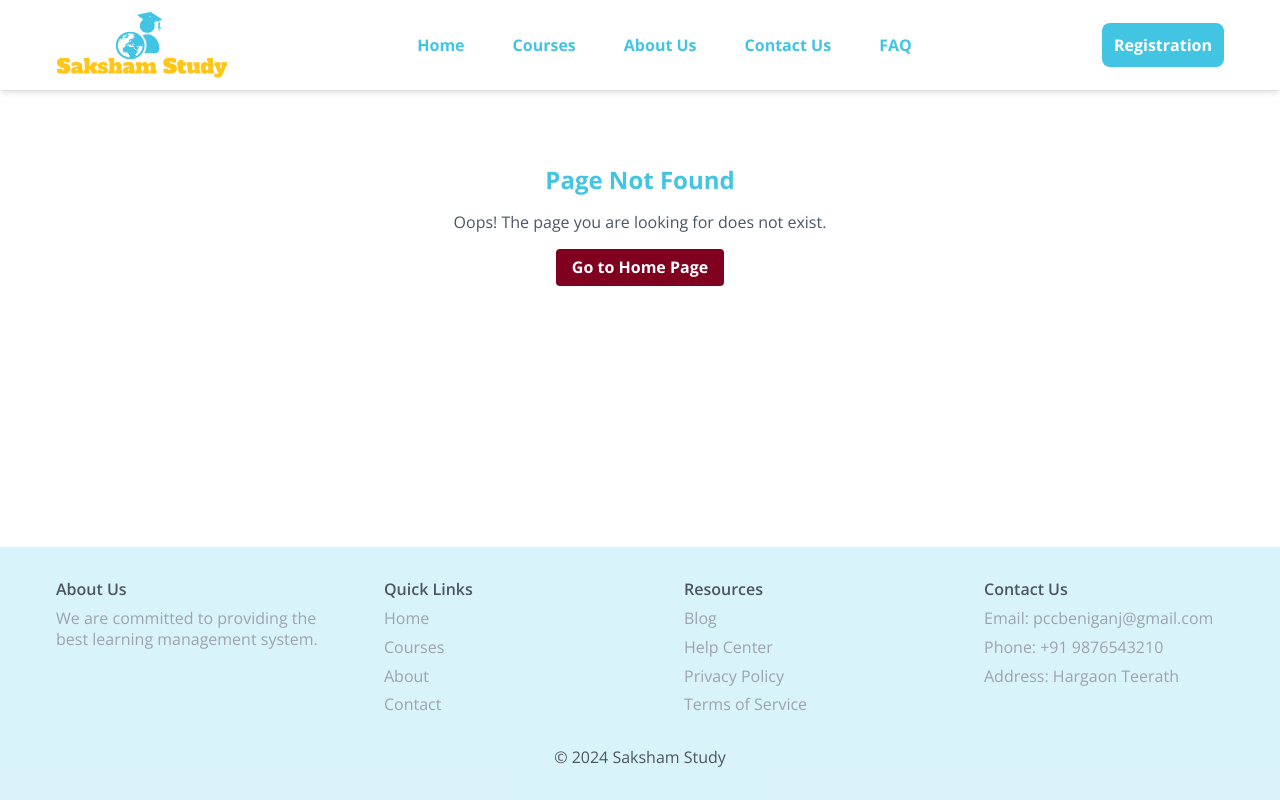
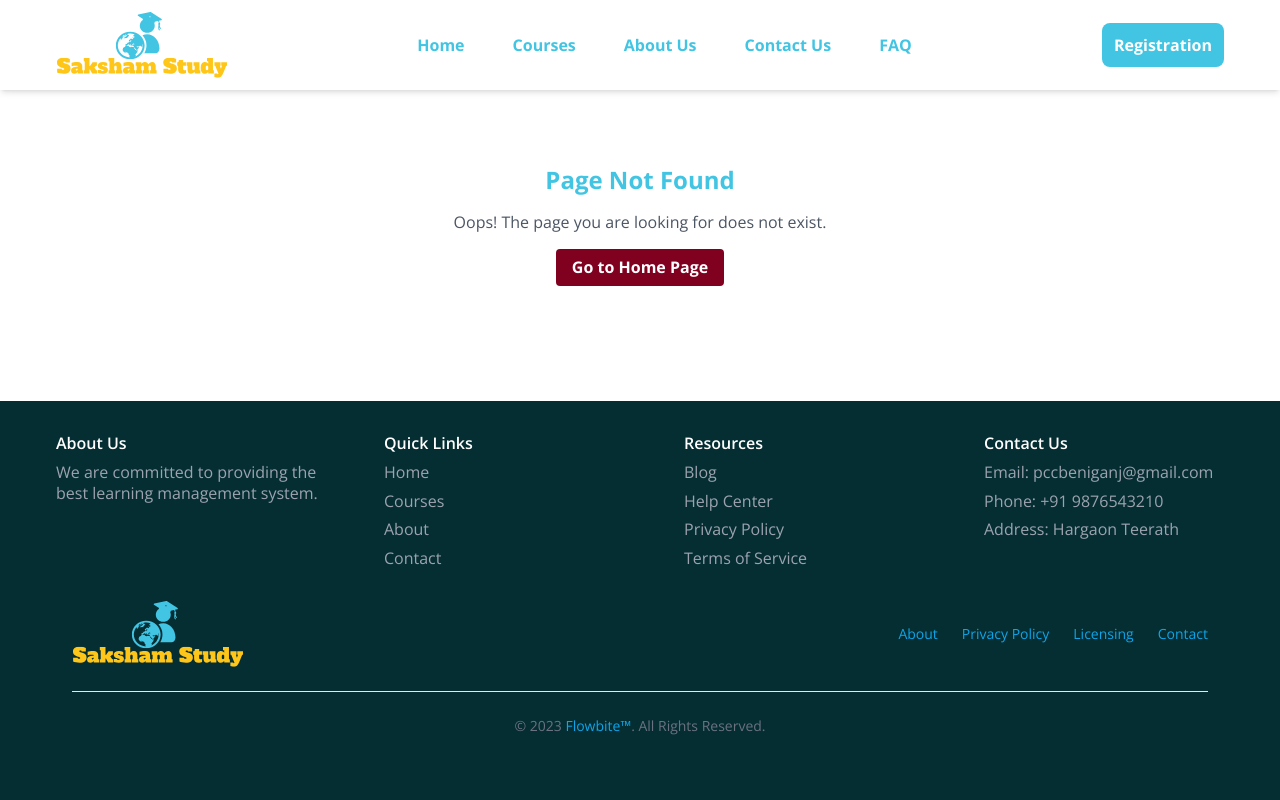
Before and after one commit to codeservier/sakshamstudy, a React (Vite) app: page /admin in a window 1280 px wide. Built offline with nearby package versions, Linux system fonts and the light colour scheme.

Commit message:
footer correction

```diff
--- a/package.json
+++ b/package.json
@@ -35,9 +35,12 @@
     "react-slick": "^0.30.2",
     "recharts": "^2.12.7",
     "slick-carousel": "^1.8.1",
-    "some-library": "^1.0.0"
+    "some-library": "^1.0.0",
+    "styled-components": "^6.1.12",
+    "twin.macro": "^3.4.1"
   },
   "devDependencies": {
+    "@svgr/webpack": "^8.1.0",
     "@types/react": "^18.3.3",
     "@types/react-dom": "^18.3.0",
     "@vitejs/plugin-react": "^4.3.1",
--- a/src/components/Layout/Footer.jsx
+++ b/src/components/Layout/Footer.jsx
@@ -1,18 +1,20 @@
 import React from "react";
+import Logo from "../../assets/logo/Logo";
+// import logo from '../../assets/logo/'
 
 const Footer = () => {
   return (
-    <footer className="bg-primary/20 py-8 px-10 sm:px-14 text-gray-600 ">
+    <footer className="bg-[#052e33] py-8 px-10 sm:px-14 text-gray-600 ">
 
       <div className="container mx-auto grid grid-cols-1 md:grid-cols-4 gap-8 space-x-7">
         <div>
-          <h3 className="font-semibold mb-2 space-x-7">About Us</h3>
+          <h3 className="font-semibold mb-2 space-x-7 text-mywhite">About Us</h3>
           <p className="text-gray-400 space-x-7">
             We are committed to providing the best learning management system.
           </p>
         </div>
         <div>
-          <h3 className="font-semibold mb-2">Quick Links</h3>
+          <h3 className="font-semibold mb-2 text-mywhite">Quick Links</h3>
           <ul className="space-y-2">
             <li>
               <a href="#" className="text-gray-400 hover:underline">
@@ -37,7 +39,7 @@ const Footer = () => {
           </ul>
         </div>
         <div>
-          <h3 className="font-semibold mb-2">Resources</h3>
+          <h3 className="font-semibold text-mywhite mb-2">Resources</h3>
           <ul  className="space-y-2">
             <li>
               <a href="#" className="text-gray-400 hover:underline">
@@ -62,7 +64,7 @@ const Footer = () => {
           </ul>
         </div>
         <div>
-          <h3 className="font-semibold mb-2">Contact Us</h3>
+          <h3 className="font-semibold mb-2 text-mywhite">Contact Us </h3>
           <ul  className="space-y-2">
             <li className="text-gray-400">Email: pccbeniganj@gmail.com</li>
             <li className="text-gray-400">Phone: +91 9876543210</li>
@@ -72,9 +74,34 @@ const Footer = () => {
           </ul>
         </div>
       </div>
-      <div className="text-center mt-8">
-        <p>&copy; 2024 Saksham Study </p>
-      </div>
+
+
+
+      <div class="container mx-auto p-4 md:py-8">
+        <div class="sm:flex sm:items-center sm:justify-between">
+            <a href="https://flowbite.com/" class="flex items-center mb-4 sm:mb-0 space-x-3 rtl:space-x-reverse">
+                {/* <img src={} class="h-8" alt="Flowbite Logo" /> */}
+                <Logo/>
+                {/* <span class="self-center text-2xl font-semibold whitespace-nowrap dark:text-white">Flowbite</span> */}
+            </a>
+            <ul class="flex flex-wrap items-center mb-6 text-sm font-medium text-mywhite sm:mb-0 dark:text-secondary">
+                <li>
+                    <a href="#" class="hover:underline me-4 md:me-6">About</a>
+                </li>
+                <li>
+                    <a href="#" class="hover:underline me-4 md:me-6">Privacy Policy</a>
+                </li>
+                <li>
+                    <a href="#" class="hover:underline me-4 md:me-6">Licensing</a>
+                </li>
+                <li>
+                    <a href="#" class="hover:underline">Contact</a>
+                </li>
+            </ul>
+        </div>
+        <hr class="my-6 border-gray-200 sm:mx-auto dark:border-gray-700 " />
+        <span class="block text-sm text-gray-500 sm:text-center dark:text-gray-400">© 2023 <a href="https://flowbite.com/" class="hover:underline">Flowbite™</a>. All Rights Reserved.</span>
+    </div>
     </footer>
   );
 };
--- a/src/pages/AboutPage.jsx
+++ b/src/pages/AboutPage.jsx
@@ -5,7 +5,6 @@ import image1 from "../assets/c2.jpg";
 import image2 from "../assets/c5.jpg";
 import image3 from "../assets/c6.jpg";
 import mission from "../assets/complete-the-mission.svg";
-import TopInstructorCard from "../components/card/TopInstructorCard";
 import Loader from "../components/loader/Loader";
 
 const AboutPage = () => {
@@ -23,7 +22,7 @@ const AboutPage = () => {
     },
     {
       title: "Fred Louis",
-      description: "To build a business sustainability",
+      description: "To build business sustainability",
       image: image3,
     },
   ];
@@ -42,23 +41,13 @@ const AboutPage = () => {
         </div>
       ) : (
         <>
-          <section className="bg-[#f5f5dc] mb-8">
-            <div className="max-w-screen-xl mx-auto px-6 ">
-              <div className="grid grid-cols-1 sm:grid-cols-2 ">
-                <div className="py-12 pr-8">
-                  <h1 className="text-4xl mb-5 font-sans">
-                    About
-                  </h1>
-                  <p className="text-[#000] font-normal text-xl ">
-                    Saksham Study is dedicated to empowering students
-                    to achieve academic excellence and personal growth. With a
-                    team of experienced educators and a student-centric
-                    approach, we provide comprehensive coaching that covers
-                    every aspect of learning. Our goal is to help students build
-                    a strong foundation, excel in their studies, and develop the
-                    skills needed for lifelong success. At Saksham, we believe
-                    in nurturing potential and guiding each student on their
-                    path to success.
+          <section className="bg-mywhite py-12 mb-8">
+            <div className="max-w-screen-xl mx-auto px-6">
+              <div className="grid grid-cols-1 md:grid-cols-2 gap-8">
+                <div className="py-12">
+                  <h1 className="text-4xl mb-5 font-sans">About</h1>
+                  <p className="text-black font-normal text-xl">
+                    Saksham Study is dedicated to empowering students to achieve academic excellence and personal growth. With a team of experienced educators and a student-centric approach, we provide comprehensive coaching that covers every aspect of learning. Our goal is to help students build a strong foundation, excel in their studies, and develop the skills needed for lifelong success. At Saksham, we believe in nurturing potential and guiding each student on their path to success.
                   </p>
                 </div>
                 <div className="flex justify-center items-center">
@@ -68,59 +57,26 @@ const AboutPage = () => {
             </div>
           </section>
 
-          <section className="bg-[#f5f5dc] py-10 mb-8">
-            <div className="container pl-10">
+          <section className="bg-white py-10 mb-8">
+            <div className="max-w-screen-xl mx-auto px-6">
+              <div className="grid grid-cols-1 md:grid-cols-2 gap-8">
+                <div className="py-12">
                   <h1 className="text-4xl mb-5 font-sans">Our Mission</h1>
-              <div className="max-w-screen-xl mx-auto px-6">
-                <div className="grid grid-cols-1 sm:grid-cols-2 ">
-                  <div className="py-0 pr-8">
-                    <ul className="text-[#000] font-normal text-xl list-disc pl-5">
+                  <ul className="text-black font-normal text-xl list-disc pl-5">
                     <li>
-                        <span className="text-[#000] font-bold">
-                          {" "}
-                          Foster Academic Excellence:{" "}
-                        </span>{" "}
-                        Provide high-quality education that enables students to
-                        achieve their full academic potential.
+                      <span className="font-bold">Foster Academic Excellence:</span> Provide high-quality education that enables students to achieve their full academic potential.
                     </li>
-                      <br />
                     <li>
-                        {" "}
-                        <span className="text-[#000] font-bold">
-                          Inspire Lifelong Learning:
-                        </span>{" "}
-                        Cultivate a love for learning that encourages students
-                        to continually grow and evolve in their educational
-                        journey.
+                      <span className="font-bold">Inspire Lifelong Learning:</span> Cultivate a love for learning that encourages students to continually grow and evolve in their educational journey.
                     </li>
-                      <br />
                     <li>
-                        {" "}
-                        <span className="text-[#000] font-bold">
-                          Empower Students:{" "}
-                        </span>
-                        Equip students with the skills, confidence, and
-                        knowledge needed to succeed in their academic and
-                        professional lives.
+                      <span className="font-bold">Empower Students:</span> Equip students with the skills, confidence, and knowledge needed to succeed in their academic and professional lives.
                     </li>
-                      <br />
                     <li>
-                        <span className="text-[#000] font-bold">
-                          Promote Holistic Development:
-                        </span>{" "}
-                        Focus on the overall development of students by
-                        nurturing their intellectual, emotional, and social
-                        growth.
+                      <span className="font-bold">Promote Holistic Development:</span> Focus on the overall development of students by nurturing their intellectual, emotional, and social growth.
                     </li>
-                      <br />
                     <li>
-                        {" "}
-                        <span className="text-[#000] font-bold">
-                          {" "}
-                          Support and Guide:{" "}
-                        </span>
-                        Offer personalized guidance and support to help each
-                        student overcome challenges and reach their goals.
+                      <span className="font-bold">Support and Guide:</span> Offer personalized guidance and support to help each student overcome challenges and reach their goals.
                     </li>
                   </ul>
                 </div>
@@ -129,17 +85,14 @@ const AboutPage = () => {
                 </div>
               </div>
             </div>
-            </div>
           </section>
 
-          <section className="bg-[#f5f5dc] mb-8">
-            <div className="max-w-screen-xl mx-auto px-6 ">
-              <div className="grid grid-cols-1 sm:grid-cols-2 ">
-                <div className="py-12 pr-8">
-                  <h1 className="text-4xl mb-5 font-sans">
-                  Our Vision
-                  </h1>
-                  <p className="text-[#000] font-normal text-xl ">
+          <section className="bg-mywhite py-12 mb-8">
+            <div className="max-w-screen-xl mx-auto px-6">
+              <div className="grid grid-cols-1 md:grid-cols-2 gap-8">
+                <div className="py-12">
+                  <h1 className="text-4xl mb-5 font-sans">Our Vision</h1>
+                  <p className="text-black font-normal text-xl">
                     Saksham Study aims to be a leading educational institution that transforms lives through quality education. We aspire to create a nurturing environment where every student is inspired to achieve academic excellence, develop a passion for lifelong learning, and become a confident, responsible, and successful individual. We aim to empower our students to not only excel in their studies but also to contribute positively to society, shaping a brighter future for themselves and the world.
                   </p>
                 </div>
```
Also changed, not shown: src/pages/FaqPage.jsx (+14 -5 lines), 1 other file (tests, documents, lock files or other folders). Lines whose indentation alone changed are shown as unchanged.
